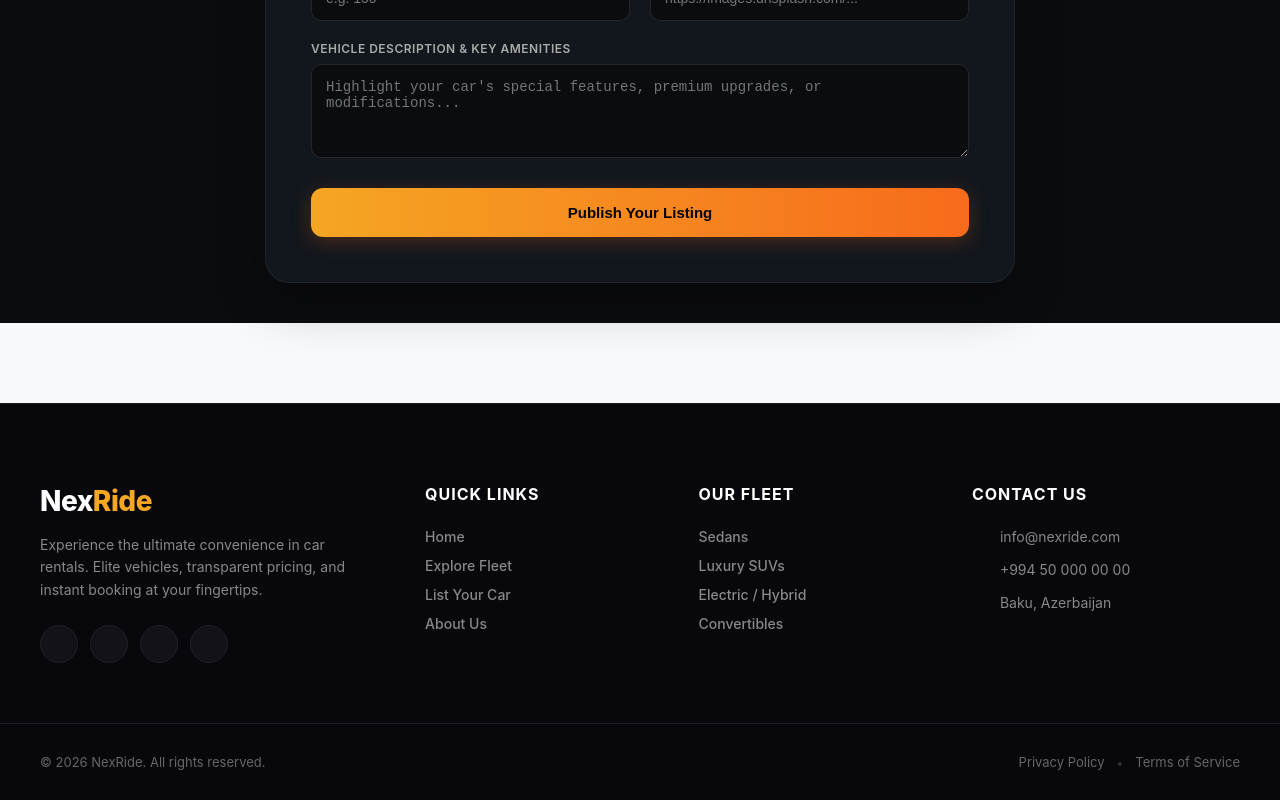
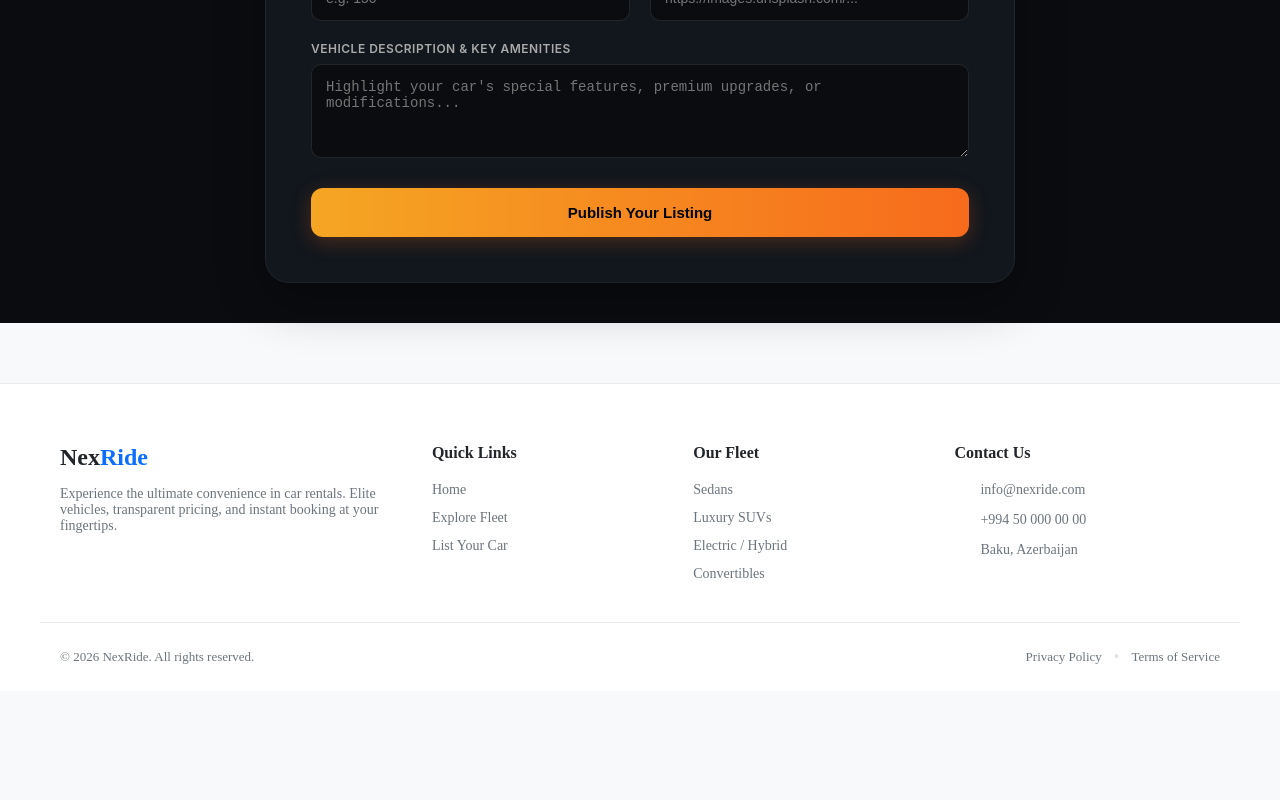
Before and after one commit to vuzal/NexRide, a React (Vite) app: page /list-car in a window 1280 px wide. Shown: the part 623-1423 px from the top of the page. After the commit the page ends 1314 px from the top, so only its background shows below. Built offline with nearby package versions, Linux system fonts and the light colour scheme.

Commit message:
footer changed

```diff
--- a/src/components/Footer.css
+++ b/src/components/Footer.css
@@ -1,26 +1,20 @@
-/* ==========================================================================
-   FOOTER MAIN STYLE
-   ========================================================================== */
+
 .footer {
-  background-color: #08080c;
-  border-top: 1px solid #1a1a24;
-  color: #ffffff;
-  padding-top: 80px;
-  font-family: 'Inter', sans-serif;
-  margin-top: 80px;
+  background-color: #ffffff;
+  border-top: 1px solid #e9ecef;
+  color: #212529;
+  padding-top: 60px;
+  margin-top: 60px;
   width: 100%;
 }
 
-/* ==========================================================================
-   FOOTER TOP GRID
-   ========================================================================== */
 .footer-top {
   display: grid;
   grid-template-columns: 1.5fr 1fr 1fr 1.2fr;
-  gap: 50px;
-  max-width: 1300px;
+  gap: 40px;
+  max-width: 1200px;
   margin: 0 auto;
-  padding: 0 40px 60px 40px;
+  padding: 0 20px 40px 20px;
 }
 
 .footer-column {
@@ -28,68 +22,29 @@
   flex-direction: column;
 }
 
-/* BRAND COLUMN */
 .footer-brand h3 {
-  font-size: 28px;
-  font-weight: 800;
-  color: #ffffff;
-  margin: 0 0 16px 0;
-  letter-spacing: -0.5px;
+  font-size: 24px;
+  font-weight: 700;
+  color: #212529;
+  margin-bottom: 15px;
 }
 
 .footer-brand h3 span {
-  color: #f5a623;
+  color: #0d6efd;
 }
 
 .brand-description {
-  color: #888888;
+  color: #6c757d;
   font-size: 14px;
-  line-height: 1.6;
-  margin: 0 0 24px 0;
-  max-width: 320px;
 }
 
-/* SOCIAL MEDIA ICONS */
-.footer-socials {
-  display: flex;
-  gap: 12px;
+.footer-column h4 {
+  color: #212529;
+  font-size: 16px;
+  font-weight: 600;
+  margin-bottom: 20px;
 }
 
-.social-icon {
-  width: 38px;
-  height: 38px;
-  background-color: #121218;
-  border: 1px solid #1f1f2a;
-  color: #aaaaaa;
-  border-radius: 50%;
-  display: flex;
-  align-items: center;
-  justify-content: center;
-  text-decoration: none;
-  font-size: 15px;
-  transition: all 0.3s ease;
-}
-
-.social-icon:hover {
-  background-color: #f5a623;
-  border-color: #f5a623;
-  color: #000000;
-  transform: translateY(-3px);
-  box-shadow: 0 5px 15px rgba(245, 166, 35, 0.2);
-}
-
-/* COLUMN HEADERS */
-.footer-column h4 {
-  color: #ffffff;
-  font-size: 16px;
-  font-weight: 700;
-  text-transform: uppercase;
-  letter-spacing: 1px;
-  margin-top: 0;
-  margin-bottom: 24px;
-}
-
-/* LINK LISTS */
 .footer-links-list {
   display: flex;
   flex-direction: column;
@@ -97,61 +52,53 @@
 }
 
 .footer-links-list a {
-  color: #888888;
+  color: #6c757d;
   text-decoration: none;
   font-size: 14px;
-  font-weight: 500;
-  transition: color 0.2s ease;
+  transition: color 0.2s;
   width: fit-content;
 }
 
 .footer-links-list a:hover {
-  color: #f5a623;
+  color: #0d6efd;
 }
 
-/* CONTACT LIST */
 .contact-info-list {
   display: flex;
   flex-direction: column;
-  gap: 16px;
+  gap: 14px;
 }
 
 .contact-item {
   display: flex;
   align-items: center;
-  gap: 12px;
-  margin: 0;
+  gap: 10px;
 }
 
 .contact-item i {
-  color: #f5a623;
+  color: #0d6efd;
   font-size: 14px;
   width: 16px;
-  text-align: center;
 }
 
 .contact-item span {
-  color: #888888;
+  color: #6c757d;
   font-size: 14px;
 }
 
-/* ==========================================================================
-   FOOTER BOTTOM
-   ========================================================================== */
 .footer-bottom {
-  border-top: 1px solid #1a1a24;
-  max-width: 1300px;
+  border-top: 1px solid #e9ecef;
+  max-width: 1200px;
   margin: 0 auto;
-  padding: 30px 40px;
+  padding: 25px 20px;
   display: flex;
   justify-content: space-between;
   align-items: center;
 }
 
 .copyright {
-  color: #666666;
+  color: #6c757d;
   font-size: 13px;
-  margin: 0;
 }
 
 .footer-bottom-links {
@@ -161,47 +108,34 @@
 }
 
 .footer-bottom-links a {
-  color: #666666;
+  color: #6c757d;
   text-decoration: none;
   font-size: 13px;
-  transition: color 0.2s ease;
 }
 
 .footer-bottom-links a:hover {
-  color: #aaaaaa;
+  color: #0d6efd;
 }
 
 .footer-bottom-links .divider {
-  color: #333333;
-  font-size: 12px;
+  color: #dee2e6;
 }
 
-/* ==========================================================================
-   RESPONSIVE DESIGN
-   ========================================================================== */
 @media (max-width: 992px) {
   .footer-top {
-    grid-template-columns: repeat(2, 1fr);
-    gap: 40px;
+    grid-template-columns: 1fr 1fr;
+    gap: 30px;
   }
 }
 
 @media (max-width: 576px) {
-  .footer {
-    padding-top: 60px;
-  }
   .footer-top {
     grid-template-columns: 1fr;
-    gap: 35px;
-    padding: 0 20px 40px 20px;
-  }
-  .footer-column h4 {
-    margin-bottom: 16px;
+    gap: 30px;
   }
   .footer-bottom {
     flex-direction: column;
     gap: 15px;
     text-align: center;
-    padding: 30px 20px;
   }
 }
--- a/src/components/Footer.jsx
+++ b/src/components/Footer.jsx
@@ -6,40 +6,22 @@ function Footer() {
     <footer className="footer">
       <div className="footer-top">
 
-        {/* Sütun 1: Brend məlumatı */}
         <div className="footer-column footer-brand">
           <h3>Nex<span>Ride</span></h3>
           <p className="brand-description">
             Experience the ultimate convenience in car rentals. Elite vehicles, transparent pricing, and instant booking at your fingertips.
           </p>
-          <div className="footer-socials">
-            <a href="https://instagram.com" target="_blank" rel="noopener noreferrer" className="social-icon">
-              <i className="fab fa-instagram"></i>
-            </a>
-            <a href="https://facebook.com" target="_blank" rel="noopener noreferrer" className="social-icon">
-              <i className="fab fa-facebook-f"></i>
-            </a>
-            <a href="https://twitter.com" target="_blank" rel="noopener noreferrer" className="social-icon">
-              <i className="fab fa-x-twitter"></i>
-            </a>
-            <a href="https://linkedin.com" target="_blank" rel="noopener noreferrer" className="social-icon">
-              <i className="fab fa-linkedin-in"></i>
-            </a>
-          </div>
         </div>
 
-        {/* Sütun 2: Sürətli keçidlər */}
         <div className="footer-column">
           <h4>Quick Links</h4>
           <div className="footer-links-list">
             <Link to="/">Home</Link>
             <Link to="/cars">Explore Fleet</Link>
             <Link to="/list-car">List Your Car</Link>
-            <Link to="/about">About Us</Link>
           </div>
         </div>
 
-        {/* Sütun 3: Kateqoriyalar */}
         <div className="footer-column">
           <h4>Our Fleet</h4>
           <div className="footer-links-list">
@@ -50,7 +32,6 @@ function Footer() {
           </div>
         </div>
 
-        {/* Sütun 4: Əlaqə */}
         <div className="footer-column footer-contact">
           <h4>Contact Us</h4>
           <div className="contact-info-list">
@@ -71,7 +52,6 @@ function Footer() {
 
       </div>
 
-      {/* Alt hissə - Müəllif hüquqları və sənədlər */}
       <div className="footer-bottom">
         <p className="copyright">© 2026 NexRide. All rights reserved.</p>
         <div className="footer-bottom-links">
--- a/src/components/Navbar.css
+++ b/src/components/Navbar.css
@@ -8,7 +8,6 @@
   border-bottom: 1px solid #e9ecef;
   width: 100%;
 }
-
 
 .navbar-logo a {
   display: flex;
```
